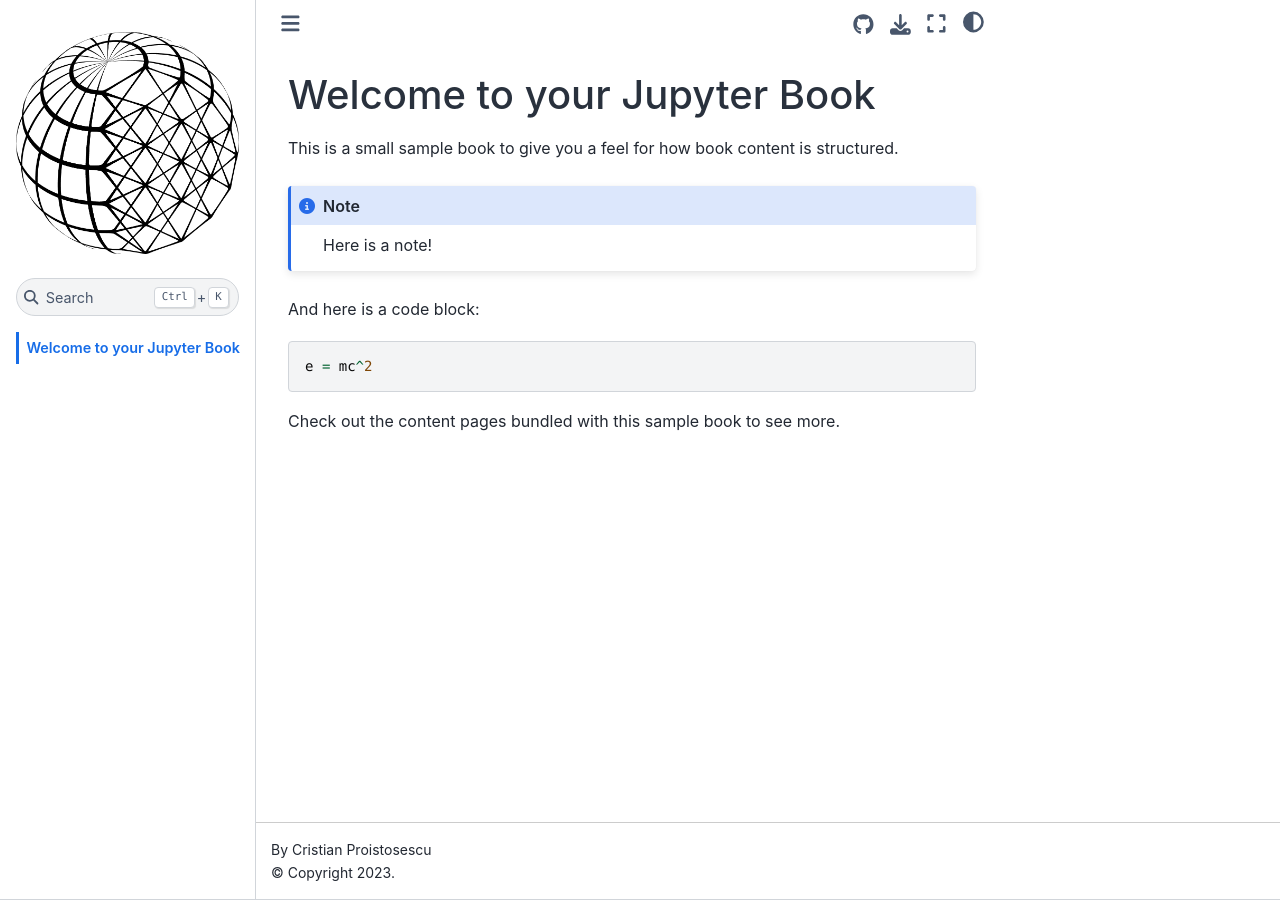
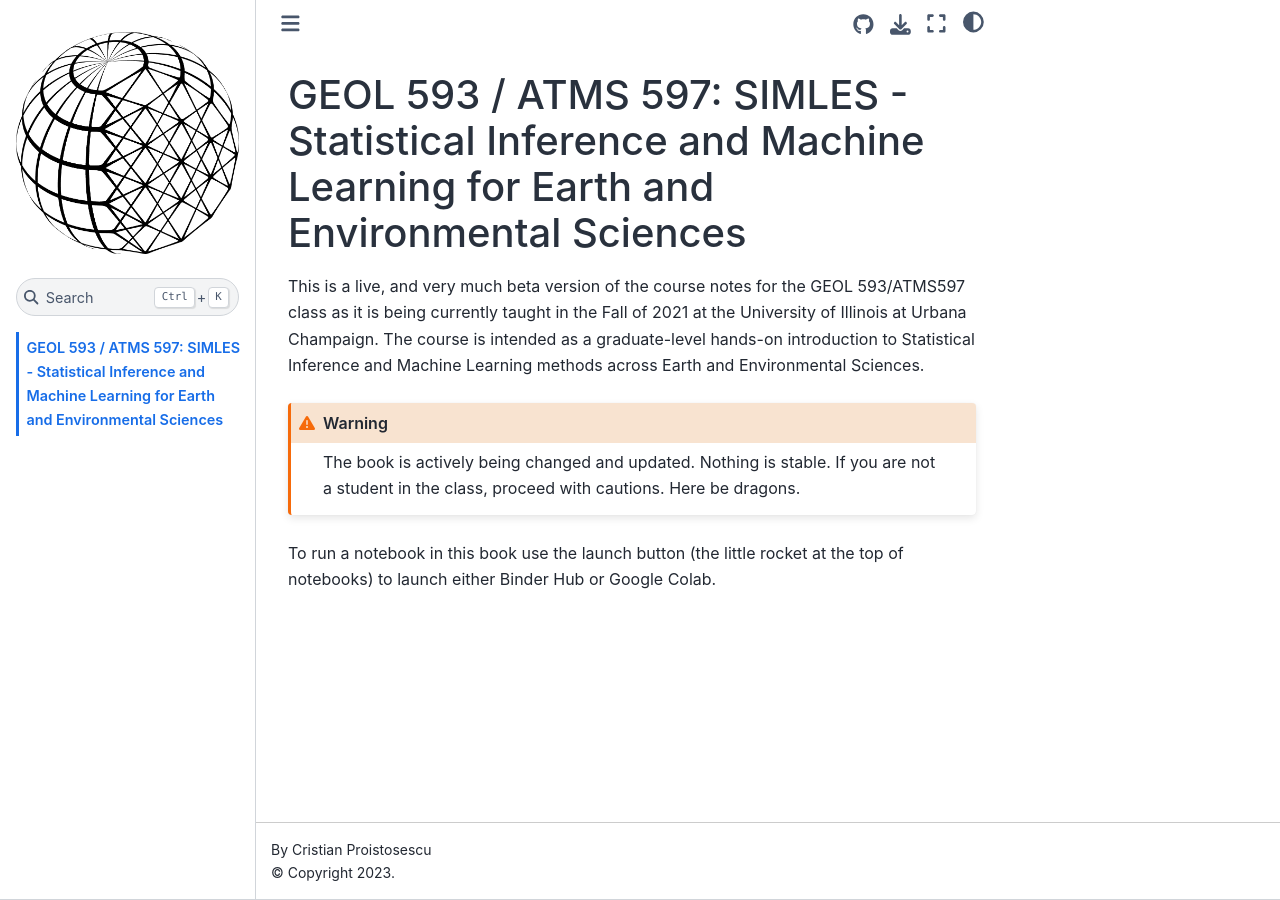
Before and after one commit to cdds-uiuc/simles-book, a Jupyter Book: the page built from intro.md, in a window 1280 px wide. Built offline with Jupyter Book 1.0.4 settings and Sphinx 7.4.7 and the Sphinx Book theme 1.1.4, drawn with Linux system fonts in a browser that asks for light colours; pages that are not in the unit, such as notebooks, are missing from menus.

````diff
--- a/intro.md
+++ b/intro.md
@@ -1,16 +1,9 @@
-# Welcome to your Jupyter Book
+# GEOL 593 / ATMS 597: SIMLES - Statistical Inference and Machine Learning for Earth and Environmental Sciences
 
-This is a small sample book to give you a feel for how book content is
-structured.
+This is a live, and very much beta version of the course notes for the GEOL 593/ATMS597 class  as it is being currently taught in the Fall of 2021 at the University of Illinois at Urbana Champaign. The course is intended as a graduate-level hands-on introduction to Statistical Inference and Machine Learning methods  across Earth and Environmental Sciences.
 
-:::{note}
-Here is a note!
+:::{Warning}
+The book is actively being changed and updated. Nothing is stable. If you are not a student in the class, proceed with cautions. Here be dragons.
 :::
 
-And here is a code block:
-
-```
-e = mc^2
-```
-
-Check out the content pages bundled with this sample book to see more.
+To run a notebook in this book use the launch button (the little rocket at the top of notebooks) to launch either Binder Hub or Google Colab.
````
